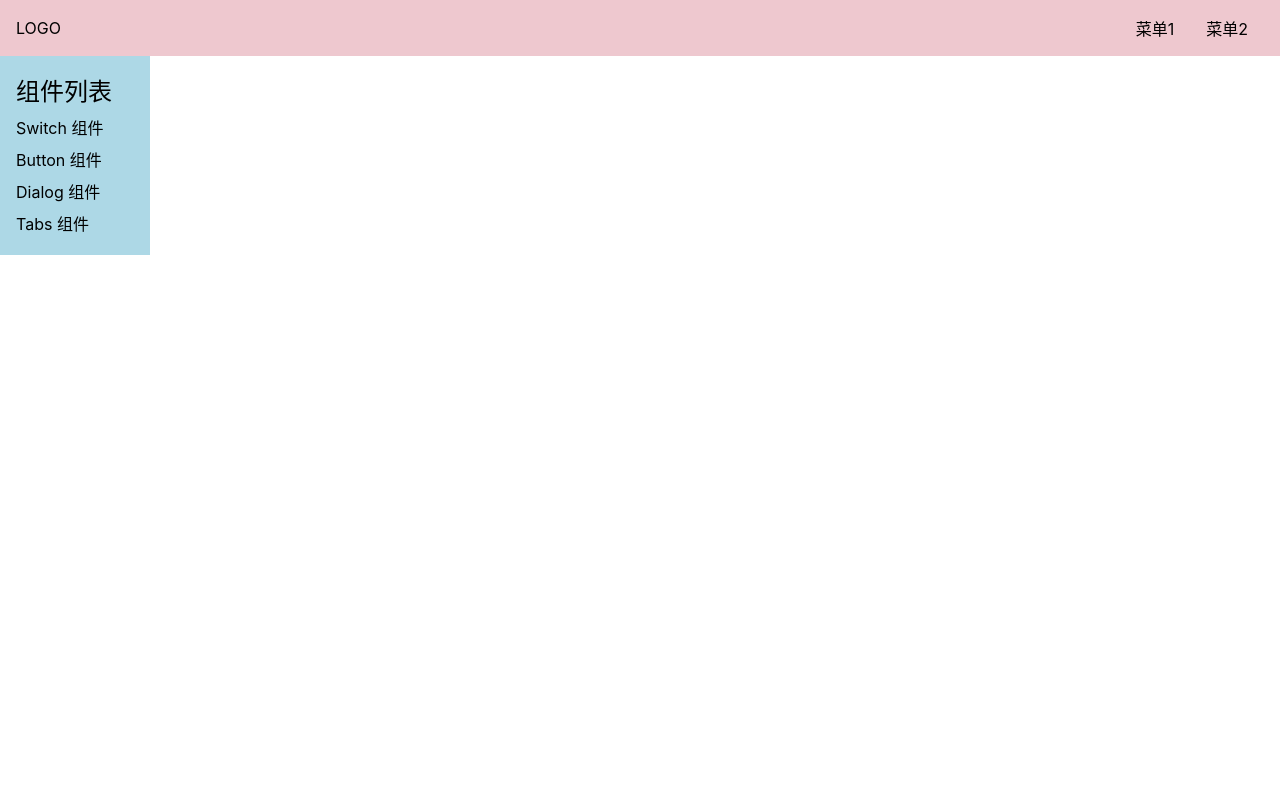
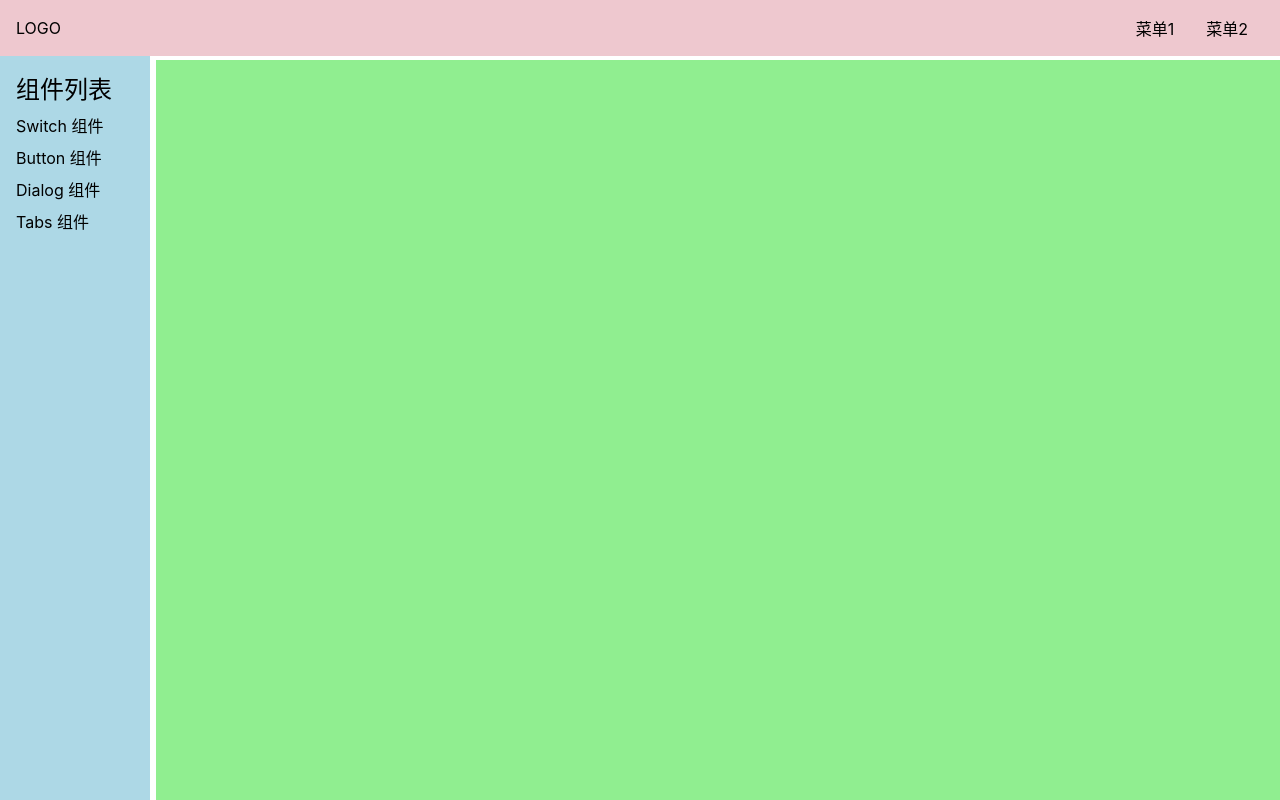
Before and after one commit to baozi928/lulu-UI, a Vue app: page /#/doc in a window 1280 px wide. Built offline with nearby package versions, Linux system fonts and the light colour scheme.

Commit message:
Switch CSS

```diff
--- a/src/components/SwitchDemo.vue
+++ b/src/components/SwitchDemo.vue
@@ -1,6 +1,7 @@
 <template>
     <div>
-        Switch 的文档
+        <p>Switch 的文档</p>
+
     </div>
 </template>
 
--- a/src/components/Topnav.vue
+++ b/src/components/Topnav.vue
@@ -25,7 +25,10 @@
         background: #eec8cf;
         display: flex;
         padding: 16px;
-        position: relative;
+        position: fixed;
+        top: 0;
+        left: 0;
+        width: 100%;
         z-index: 10;
         justify-content: center;
         align-items: center;
--- a/src/views/Doc.vue
+++ b/src/views/Doc.vue
@@ -1,6 +1,7 @@
 <template>
     <div>
-        <Topnav />
+        <div class="layout">
+            <Topnav class="nav" />
         <div class="content">
             <aside v-if="menuVisible">
                 <h2>组件列表</h2>
@@ -24,6 +25,7 @@
             </main>
         </div>
     </div>
+    </div>
 </template>
 <script lang="ts">
     import Topnav from "../components/Topnav.vue";
@@ -37,10 +39,42 @@
     };
 </script>
 <style lang="scss" scoped>
+    .layout {
+        display: flex;
+        flex-direction: column;
+        height: 100vh;
+        > .nav {
+            flex-shrink: 0;
+        }
+        > .content {
+            flex-grow: 1;
+            padding-top: 60px;
+            padding-left: 156px;
+            @media (max-width: 500px) {
+                padding-left: 0;
+            }
+        }
+    }
+    .content {
+        display: flex;
+        > aside {
+            flex-shrink: 0;
+        }
+        > main {
+            flex-grow: 1;
+            padding: 16px;
+            background: lightgreen;
+        }
+    }
     aside {
         background: lightblue;
         width: 150px;
         padding: 16px;
+        position: fixed;
+        top: 0;
+        left: 0;
+        padding-top: 70px;
+        height: 100%;
         > h2 {
             margin-bottom: 4px;
         }
@@ -49,11 +83,8 @@
                 padding: 4px 0;
             }
         }
-        @media (max-width: 500px) {
-            position: fixed;
-            top: 0;
-            left: 0;
-            padding-top: 70px;
-        }
+    }
+    main {
+        overflow: auto;
     }
 </style>
```
